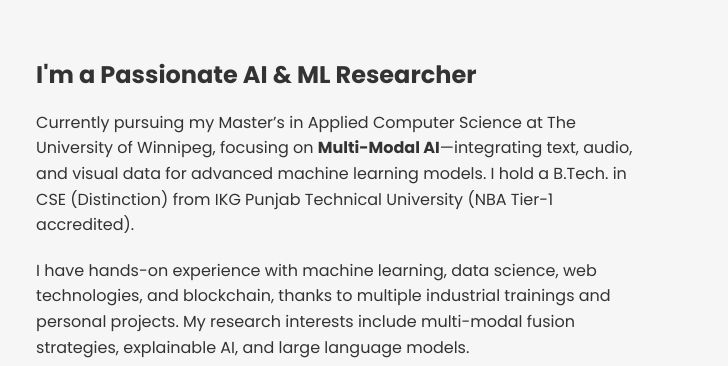
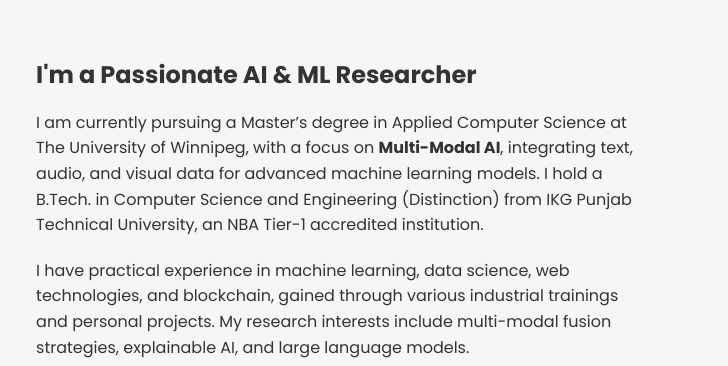
Before and after one commit to ManjotSran/My-Website, a plain HTML site: page index.html in a window 1280 px wide. Shown: the part 423-789 px from the top of the page, 552-1280 px from the left. Drawn offline with Linux system fonts and the light colour scheme.

Commit message:
Update index.html

```diff
--- a/index.html
+++ b/index.html
@@ -49,13 +49,13 @@
       <div class="about-text">
         <h3>I'm a Passionate AI & ML Researcher</h3>
         <p>
-          Currently pursuing my Master’s in Applied Computer Science at The University of Winnipeg,
-          focusing on <strong>Multi-Modal AI</strong>—integrating text, audio, and visual data for advanced
-          machine learning models. I hold a B.Tech. in CSE (Distinction) from IKG Punjab Technical University (NBA Tier-1 accredited).
+          I am currently pursuing a Master’s degree in Applied Computer Science at The University of Winnipeg, with a focus on <strong>Multi-Modal AI</strong>,
+          integrating text, audio, and visual data for advanced machine learning models. I hold a B.Tech. in Computer Science and Engineering (Distinction) from
+          IKG Punjab Technical University, an NBA Tier-1 accredited institution.
         </p>
         <p>
-          I have hands-on experience with machine learning, data science, web technologies, and blockchain, thanks to multiple industrial trainings and personal projects.
-          My research interests include multi-modal fusion strategies, explainable AI, and large language models.
+         I have practical experience in machine learning, data science, web technologies, and blockchain, gained through various industrial trainings and personal
+         projects. My research interests include multi-modal fusion strategies, explainable AI, and large language models.
         </p>
         <a href="https://github.com/ManjotSran" class="btn-secondary" target="_blank">Check my GitHub</a>
       </div>
```
